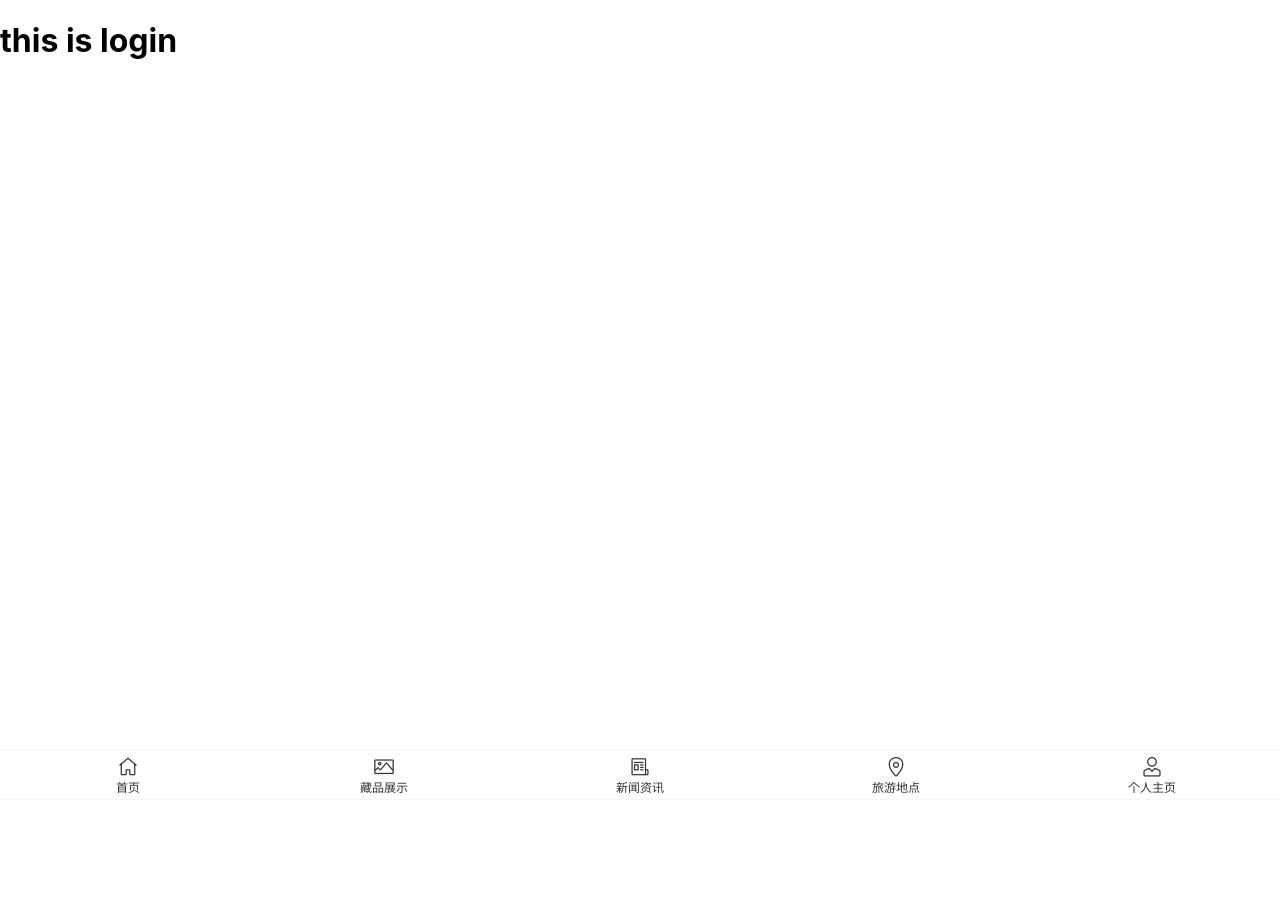
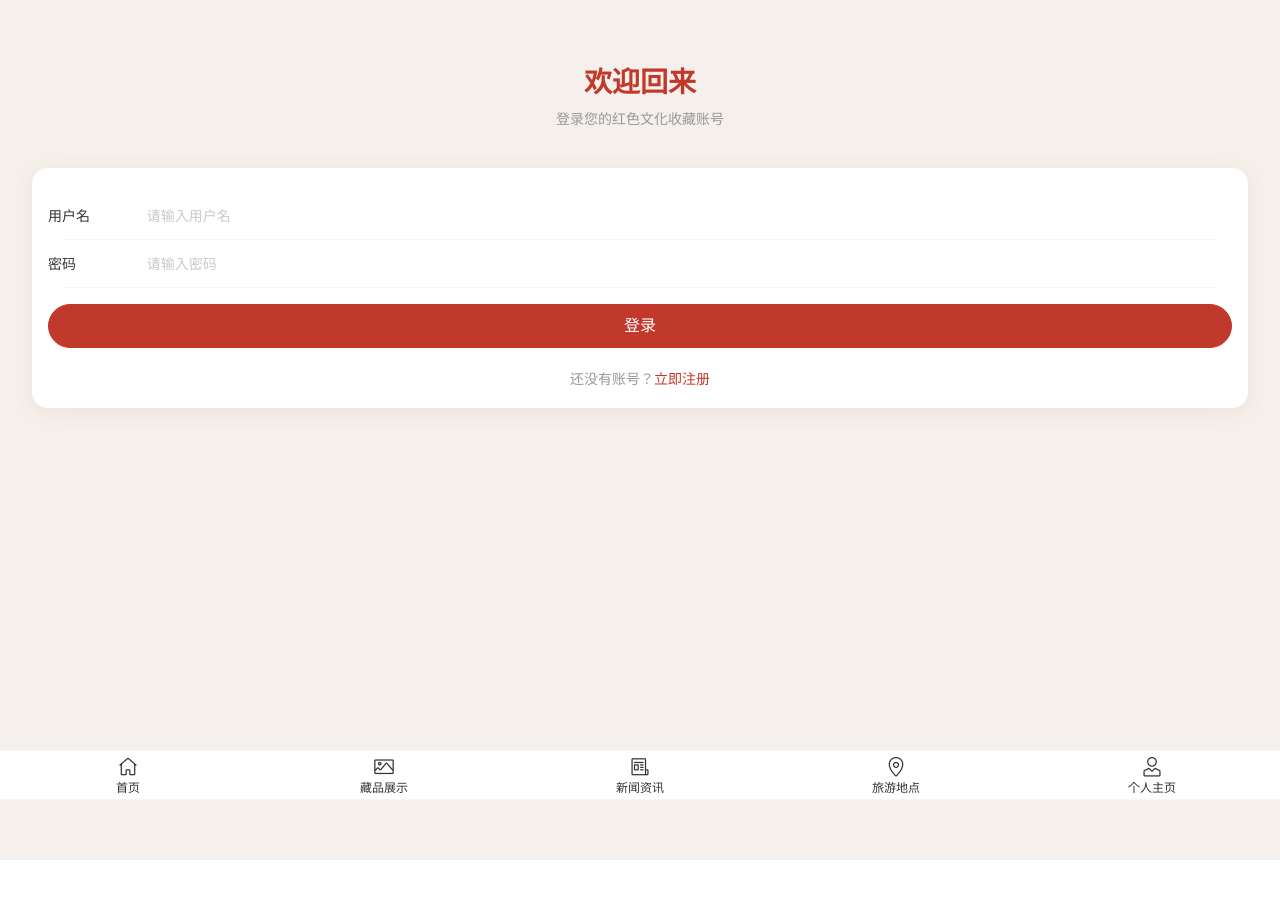
Before and after one commit to sbcdwl/vue3-vant-red-culture-archive, a Vue app: page /login in a window 1280 px wide. Shown: the top 898 px of the page. Before the commit the page ends 800 px from the top, so only its background shows below. Built offline with nearby package versions, Linux system fonts and the light colour scheme.

Commit message:
feat: req:C Login模块 req:D Register模块

```diff
--- a/src/views/Login.vue
+++ b/src/views/Login.vue
@@ -1,3 +1,138 @@
+// Login.vue
 <template>
-    <h1>this is login</h1>
+  <div class="login-container">
+    <div class="login-header">
+      <h1>欢迎回来</h1>
+      <p>登录您的红色文化收藏账号</p>
+    </div>
+
+    <van-form @submit="onSubmit" class="login-form">
+      <van-field
+        v-model="username"
+        name="username"
+        label="用户名"
+        placeholder="请输入用户名"
+        :rules="[{ required: true, message: '请输入用户名' }]"
+      />
+      <van-field
+        v-model="password"
+        type="password"
+        name="password"
+        label="密码"
+        placeholder="请输入密码"
+        :rules="[{ required: true, message: '请输入密码' }]"
+      />
+      <div class="form-actions">
+        <van-button round block type="danger" native-type="submit">
+          登录
+        </van-button>
+      </div>
+      <div class="form-footer">
+        <span>还没有账号？</span>
+        <span class="link" @click="$router.push('/register')">立即注册</span>
+      </div>
+    </van-form>
+  </div>
 </template>
+
+<script setup>
+import { ref } from 'vue'
+import { useRouter } from 'vue-router'
+import { showToast } from 'vant'
+
+const router = useRouter()
+const username = ref('')
+const password = ref('')
+
+const onSubmit = () => {
+  const users = JSON.parse(localStorage.getItem('users')) || []
+  const user = users.find(
+    item => item.username === username.value && item.password === password.value
+  )
+  if (user) {
+    showToast({ message: '登录成功', icon: 'success' })
+    localStorage.setItem('currentUser', JSON.stringify(user))
+    router.push('/')
+  } else {
+    showToast({ message: '用户名或密码错误', icon: 'fail' })
+  }
+}
+</script>
+
+<style scoped>
+.login-container {
+  min-height: 100vh;
+  background: #f5f0eb;
+  padding: 60px 32px 0 32px;
+}
+
+.login-header {
+  text-align: center;
+  margin-bottom: 40px;
+}
+
+.login-header h1 {
+  font-size: 28px;
+  color: #c0392b;
+  margin: 0 0 8px 0;
+}
+
+.login-header p {
+  font-size: 14px;
+  color: #999;
+  margin: 0;
+}
+
+.login-form {
+  background: white;
+  border-radius: 16px;
+  padding: 24px 16px 20px 16px;
+  box-shadow: 0 4px 20px rgba(192, 57, 43, 0.08);
+}
+
+:deep(.van-field) {
+  padding: 12px 0;
+}
+
+:deep(.van-field__label) {
+  color: #333;
+  font-weight: 500;
+}
+
+:deep(.van-field__control) {
+  color: #333;
+}
+
+.form-actions {
+  margin-top: 16px;
+}
+
+:deep(.van-button--danger) {
+  background: #c0392b;
+  border-color: #c0392b;
+  height: 44px;
+  font-size: 16px;
+}
+
+:deep(.van-button--danger:active) {
+  background: #a93226;
+  border-color: #a93226;
+}
+
+.form-footer {
+  text-align: center;
+  margin-top: 20px;
+  font-size: 14px;
+  color: #999;
+}
+
+.form-footer .link {
+  color: #c0392b;
+  font-weight: 500;
+  cursor: pointer;
+}
+
+.form-footer .link:active {
+  opacity: 0.7;
+}
+</style>
--- a/src/views/Register.vue
+++ b/src/views/Register.vue
@@ -1,3 +1,159 @@
+// Register.vue
 <template>
-    <h1>this is register</h1>
+  <div class="register-container">
+    <div class="register-header">
+      <h1>加入我们</h1>
+      <p>注册成为红色文化收藏爱好者</p>
+    </div>
+
+    <van-form @submit="onSubmit" class="register-form">
+      <van-field
+        v-model="username"
+        name="username"
+        label="用户名"
+        placeholder="请设置用户名"
+        :rules="[{ required: true, message: '请输入用户名' }]"
+      />
+      <van-field
+        v-model="password"
+        type="password"
+        name="password"
+        label="密码"
+        placeholder="请设置密码（需含大小写字母和数字）"
+        :rules="[
+          { required: true, message: '请输入密码' },
+          { pattern: /^(?=.*[a-z])(?=.*[A-Z])(?=.*\d).+$/, message: '密码需包含大小写字母和数字' }
+        ]"
+      />
+      <van-field
+        v-model="confirmPassword"
+        type="password"
+        name="confirmPassword"
+        label="确认密码"
+        placeholder="请再次输入密码"
+        :rules="[
+          { required: true, message: '请确认密码' },
+          { validator: validateConfirm, message: '两次密码不一致' }
+        ]"
+      />
+      <div class="form-actions">
+        <van-button round block type="danger" native-type="submit">
+          注册
+        </van-button>
+      </div>
+      <div class="form-footer">
+        <span>已有账号？</span>
+        <span class="link" @click="$router.push('/login')">立即登录</span>
+      </div>
+    </van-form>
+  </div>
 </template>
+
+<script setup>
+import { ref } from 'vue'
+import { useRouter } from 'vue-router'
+import { showToast } from 'vant'
+
+const router = useRouter()
+const username = ref('')
+const password = ref('')
+const confirmPassword = ref('')
+
+const validateConfirm = () => password.value === confirmPassword.value
+
+const onSubmit = () => {
+  const users = JSON.parse(localStorage.getItem('users')) || []
+  if (users.find(item => item.username === username.value)) {
+    showToast({ message: '用户名已存在', icon: 'fail' })
+    return
+  }
+  const newUser = { username: username.value, password: password.value }
+  users.push(newUser)
+  localStorage.setItem('users', JSON.stringify(users))
+  showToast({ message: '注册成功，请登录', icon: 'success' })
+  router.push('/login')
+}
+</script>
+
+<style scoped>
+.register-container {
+  min-height: 100vh;
+  background: #f5f0eb;
+  padding: 40px 32px 0 32px;
+}
+
+.register-header {
+  text-align: center;
+  margin-bottom: 32px;
+}
+
+.register-header h1 {
+  font-size: 28px;
+  color: #c0392b;
+  margin: 0 0 8px 0;
+}
+
+.register-header p {
+  font-size: 14px;
+  color: #999;
+  margin: 0;
+}
+
+.register-form {
+  background: white;
+  border-radius: 16px;
+  padding: 24px 16px 20px 16px;
+  box-shadow: 0 4px 20px rgba(192, 57, 43, 0.08);
+}
+
+:deep(.van-field) {
+  padding: 12px 0;
+}
+
+:deep(.van-field__label) {
+  color: #333;
+  font-weight: 500;
+}
+
+:deep(.van-field__control) {
+  color: #333;
+}
+
+:deep(.van-field__error-message) {
+  font-size: 12px;
+  color: #e74c3c;
+}
+
+.form-actions {
+  margin-top: 16px;
+}
+
+:deep(.van-button--danger) {
+  background: #c0392b;
+  border-color: #c0392b;
+  height: 44px;
+  font-size: 16px;
+}
+
+:deep(.van-button--danger:active) {
+  background: #a93226;
+  border-color: #a93226;
+}
+
+.form-footer {
+  text-align: center;
+  margin-top: 20px;
+  font-size: 14px;
+  color: #999;
+}
+
+.form-footer .link {
+  color: #c0392b;
+  font-weight: 500;
+  cursor: pointer;
+}
+
+.form-footer .link:active {
+  opacity: 0.7;
+}
+</style>
```
